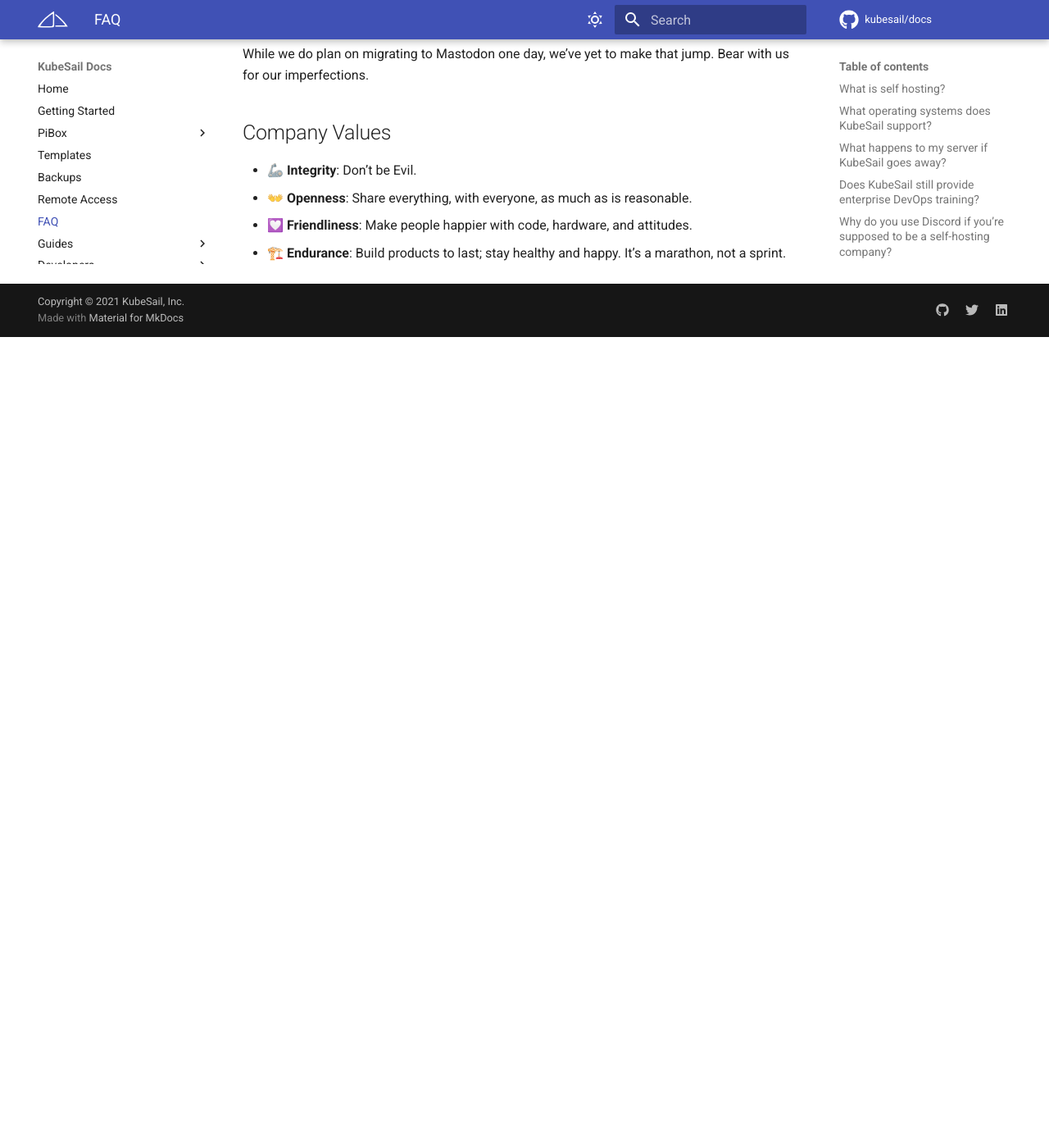
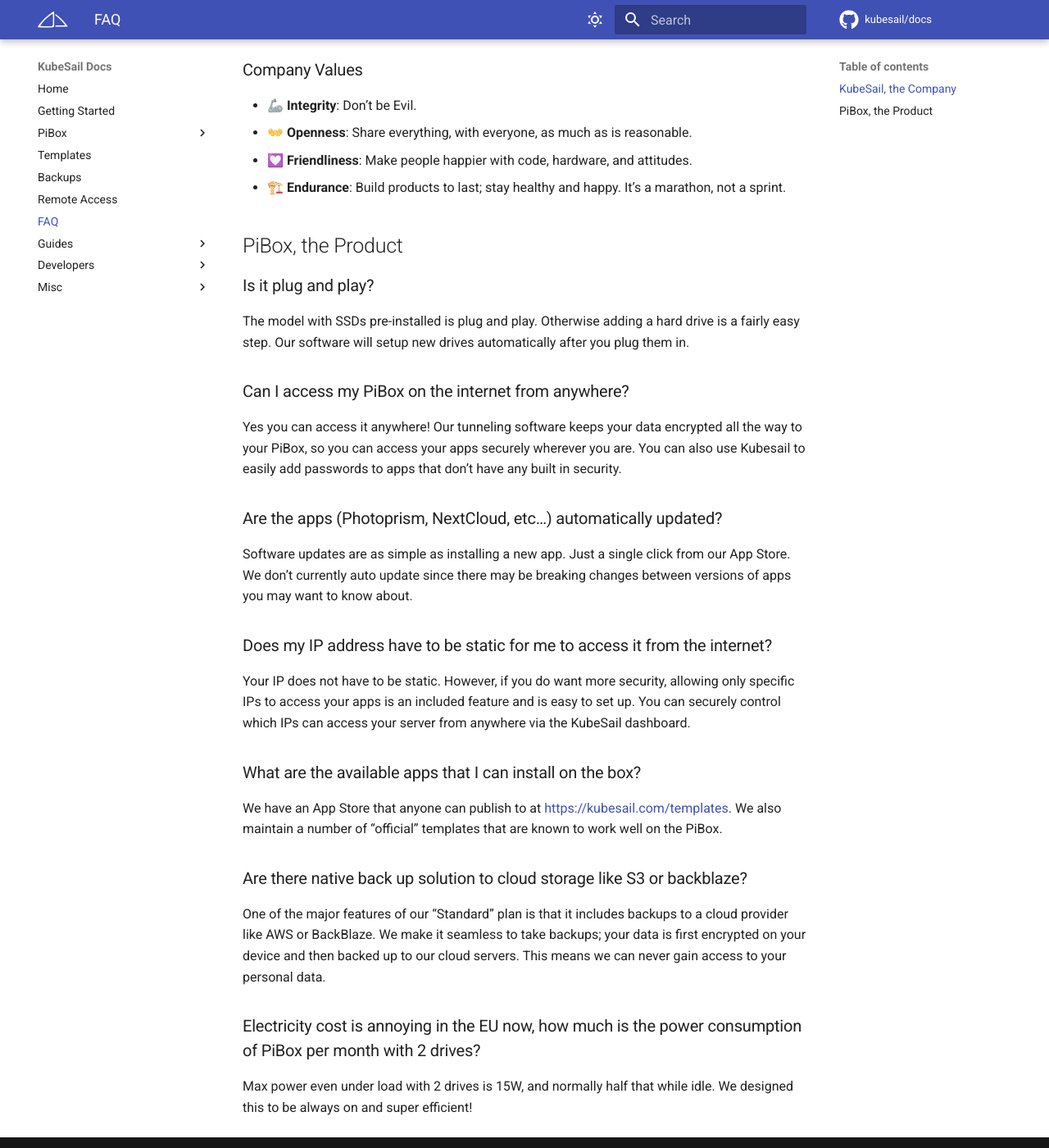
Before and after one commit to kubesail/kubesail-docs, an MkDocs documentation site: the page built from docs/FAQ.md, in a window 1280 px wide and 1400 px high, scrolled down 1322 px. Shown: the whole window at 82% size. Built offline with MkDocs 1.6.1 and Material for MkDocs 9.7.7, drawn with Linux system fonts in a browser that asks for light colours; comment, search, counter and statistics services are not loaded; before the commit the page ends 1733 px from its top, so only the background shows below that; some of the changed text lies outside the part shown.

Commit message:
add pibox FAQ

```diff
--- a/docs/FAQ.md
+++ b/docs/FAQ.md
@@ -1,41 +1,68 @@
-## What is self hosting?
+## KubeSail, the Company
+
+### What is self hosting?
 
 Self-Hosting means running server software yourself, on computers you own. Although every day billions of people use web browsers, the client side of the internet, almost all the servers they connect to are owned by a handful of the largest software companies in the world. For example, to visit Sarah's page, you don't visit Sarah's computer - you visit Google's or Facebook's.
 
 Self-Hosting fixes the internet by putting server-software and skills into the hands of everyone. Own your data, cut the expensive hosted subscription services, learn real skills: That's what self-hosting does!
 
-
-
-## What operating systems does KubeSail support?
+### What operating systems does KubeSail support?
 
 KubeSail should work with any Linux operating system that can run a modern version of Kubernetes. We test using Debian 11 and Ubuntu 20.04, and we use Debian 11 for the PiBox's base operating system. You can even run KubeSail on Windows or Mac via Docker-Desktop or Rancher-Desktop, although we can't promise it will work properly. If you're running into issues using KubeSail with any Kubernetes cluster, feel free to join us in chat and we'll figure it out!
 
+### What happens to my server if KubeSail goes away?
 
-## What happens to my server if KubeSail goes away?
+We've actually had this situation in mind since day one. Your server and your data belongs to _you_, and the only things that would stop working if KubeSail suddenly ceased to exist are:
 
-While it might not be the best way to run a company, we've actually had this situation in mind since day one. Your server and your data belongs to *you*, and the only things that would stop working if KubeSail suddenly ceased to exist are:
+-   KubeSail.com control panel
+-   Remote tunneling (k8g8.com and ksdns.io addresses)
+-   Automatic backups
 
-- KubeSail.com control panel
-- Remote tunneling (k8g8.com and ksdns.io addresses)
-- Automatic backups
+Your apps would continue to run and your data would remain on your devices. Each of the services we bundle can be replicated by a handful of other services (for example, we would recommend CloudFlare's tunneling product and BackBlaze's backup product), and we'll work hard to provide guides and tutorials for migration.
 
-Your apps would continue and run and your data would remain on your devices. Each of the services we bundle can be replicated by a handful of other services (for example, we would recommend CloudFlare's tunneling product and BackBlaze's backup product), and we'll work hard to provide guides and tutorials for migration.
-
-
-## Does KubeSail still provide enterprise DevOps training?
+### Does KubeSail still provide enterprise DevOps training?
 
 Yes, although on a limited basis. We've pivoted to focus on our self-hosting product, but are still available for select trainings. Please see https://kubesail.com/training for more information.
 
-
-## Why do you use Discord if you're supposed to be a self-hosting company?
+### Why do you use Discord if you're supposed to be a self-hosting company?
 
 We're not [zealots](https://static.wikia.nocookie.net/starcraft/images/f/f3/Zealot_SC2_Cncpt1.jpg) - hosted platforms do have a lot of utility! One of our core values is "**Pragmatism over idealism**", and that certainly applies here.
 
 While we do plan on migrating to Mastodon one day, we've yet to make that jump. Bear with us for our imperfections.
 
-## Company Values
+### Company Values
 
-- 🦾  **Integrity**: Don't be Evil.
-- 👐  **Openness**: Share everything, with everyone, as much as is reasonable.
-- 💟  **Friendliness**: Make people happier with code, hardware, and attitudes.
-- 🏗️  **Endurance**: Build products to last; stay healthy and happy. It's a marathon, not a sprint.
+-   🦾 **Integrity**: Don't be Evil.
+-   👐 **Openness**: Share everything, with everyone, as much as is reasonable.
+-   💟 **Friendliness**: Make people happier with code, hardware, and attitudes.
+-   🏗️ **Endurance**: Build products to last; stay healthy and happy. It's a marathon, not a sprint.
+
+## PiBox, the Product
+
+### Is it plug and play?
+
+The model with SSDs pre-installed is plug and play. Otherwise adding a hard drive is a fairly easy step. Our software will setup new drives automatically after you plug them in.
+
+### Can I access my PiBox on the internet from anywhere?
+
+Yes you can access it anywhere! Our tunneling software keeps your data encrypted all the way to your PiBox, so you can access your apps securely wherever you are. You can also use Kubesail to easily add passwords to apps that don’t have any built in security.
+
+### Are the apps (Photoprism, NextCloud, etc...) automatically updated?
+
+Software updates are as simple as installing a new app. Just a single click from our App Store. We don’t currently auto update since there may be breaking changes between versions of apps you may want to know about.
+
+### Does my IP address have to be static for me to access it from the internet?
+
+Your IP does not have to be static. However, if you do want more security, allowing only specific IPs to access your apps is an included feature and is easy to set up. You can securely control which IPs can access your server from anywhere via the KubeSail dashboard.
+
+### What are the available apps that I can install on the box?
+
+We have an App Store that anyone can publish to at https://kubesail.com/templates. We also maintain a number of “official” templates that are known to work well on the PiBox.
+
+### Are there native back up solution to cloud storage like S3 or backblaze?
+
+One of the major features of our “Standard” plan is that it includes backups to a cloud provider like AWS or BackBlaze. We make it seamless to take backups; your data is first encrypted on your device and then backed up to our cloud servers. This means we can never gain access to your personal data.
+
+### Electricity cost is annoying in the EU now, how much is the power consumption of PiBox per month with 2 drives?
+
+Max power even under load with 2 drives is 15W, and normally half that while idle. We designed this to be always on and super efficient!
```
